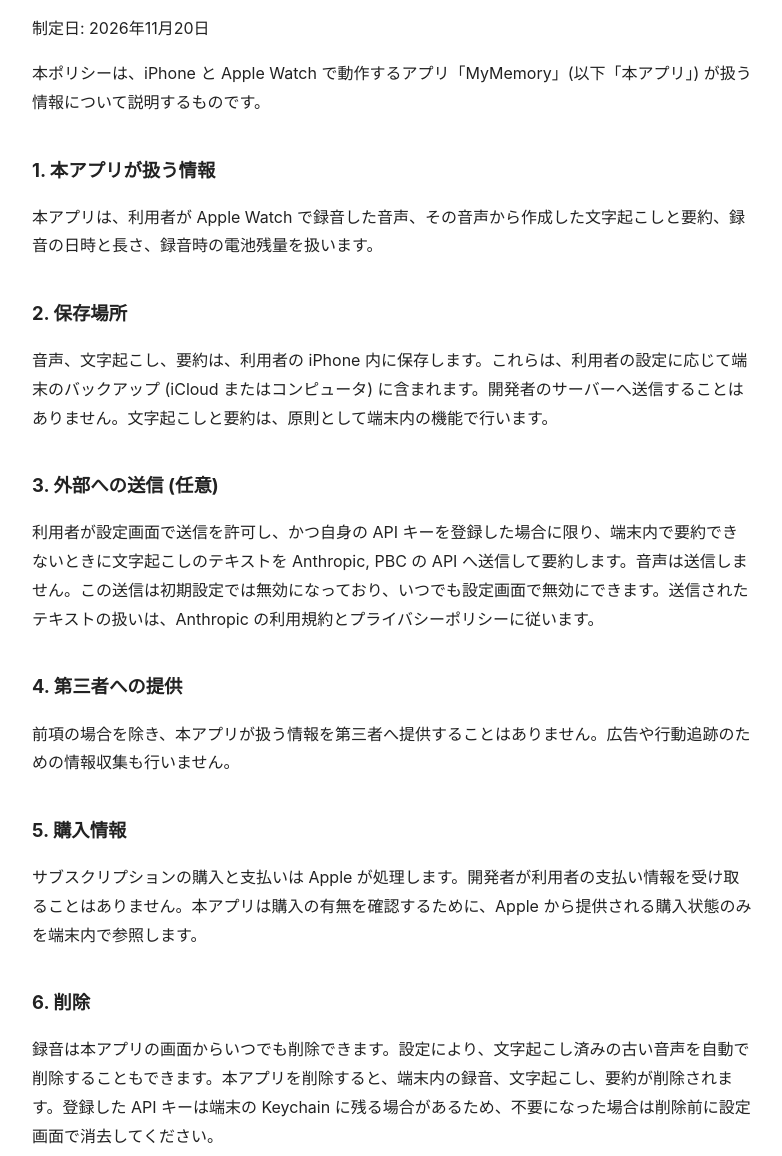
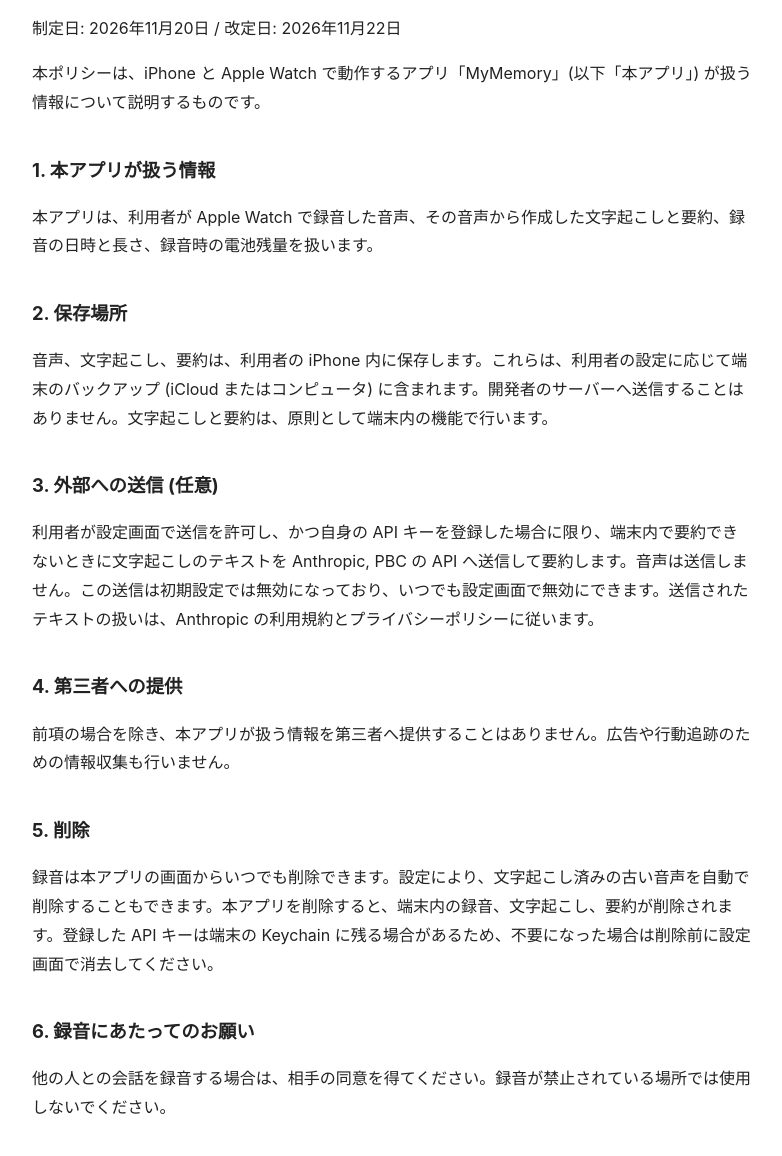
Before and after one commit to fatshin/mymemory-legal, a plain HTML site: page index.html in a window 1280 px wide. Shown: the part 90-1246 px from the top of the page, without its empty margins (248-1030 px from the left). Drawn offline with Linux system fonts and the light colour scheme.

Commit message:
docs: remove purchase section now that the app is free

```diff
--- a/index.html
+++ b/index.html
@@ -4,7 +4,7 @@
 <style>body{font-family:-apple-system,"Hiragino Sans",sans-serif;max-width:720px;margin:0 auto;padding:24px 16px;line-height:1.8;color:#222;background:#fff}h1{font-size:1.6em}h2{font-size:1.15em;margin-top:2em}@media (prefers-color-scheme:dark){body{color:#eee;background:#111}a{color:#8ab4f8}}</style>
 </head><body>
 <h1>MyMemory プライバシーポリシー</h1>
-<p>制定日: 2026年11月20日</p>
+<p>制定日: 2026年11月20日 / 改定日: 2026年11月22日</p>
 <p>本ポリシーは、iPhone と Apple Watch で動作するアプリ「MyMemory」(以下「本アプリ」) が扱う情報について説明するものです。</p>
 <h2>1. 本アプリが扱う情報</h2>
 <p>本アプリは、利用者が Apple Watch で録音した音声、その音声から作成した文字起こしと要約、録音の日時と長さ、録音時の電池残量を扱います。</p>
@@ -14,12 +14,10 @@
 <p>利用者が設定画面で送信を許可し、かつ自身の API キーを登録した場合に限り、端末内で要約できないときに文字起こしのテキストを Anthropic, PBC の API へ送信して要約します。音声は送信しません。この送信は初期設定では無効になっており、いつでも設定画面で無効にできます。送信されたテキストの扱いは、Anthropic の利用規約とプライバシーポリシーに従います。</p>
 <h2>4. 第三者への提供</h2>
 <p>前項の場合を除き、本アプリが扱う情報を第三者へ提供することはありません。広告や行動追跡のための情報収集も行いません。</p>
-<h2>5. 購入情報</h2>
-<p>サブスクリプションの購入と支払いは Apple が処理します。開発者が利用者の支払い情報を受け取ることはありません。本アプリは購入の有無を確認するために、Apple から提供される購入状態のみを端末内で参照します。</p>
-<h2>6. 削除</h2>
+<h2>5. 削除</h2>
 <p>録音は本アプリの画面からいつでも削除できます。設定により、文字起こし済みの古い音声を自動で削除することもできます。本アプリを削除すると、端末内の録音、文字起こし、要約が削除されます。登録した API キーは端末の Keychain に残る場合があるため、不要になった場合は削除前に設定画面で消去してください。</p>
-<h2>7. 録音にあたってのお願い</h2>
+<h2>6. 録音にあたってのお願い</h2>
 <p>他の人との会話を録音する場合は、相手の同意を得てください。録音が禁止されている場所では使用しないでください。</p>
-<h2>8. お問い合わせ</h2>
+<h2>7. お問い合わせ</h2>
 <p><a href="mailto:fatshin@gmail.com">fatshin@gmail.com</a></p>
 </body></html>
```
Also changed, not shown: privacy.html (+4 -6 lines).
